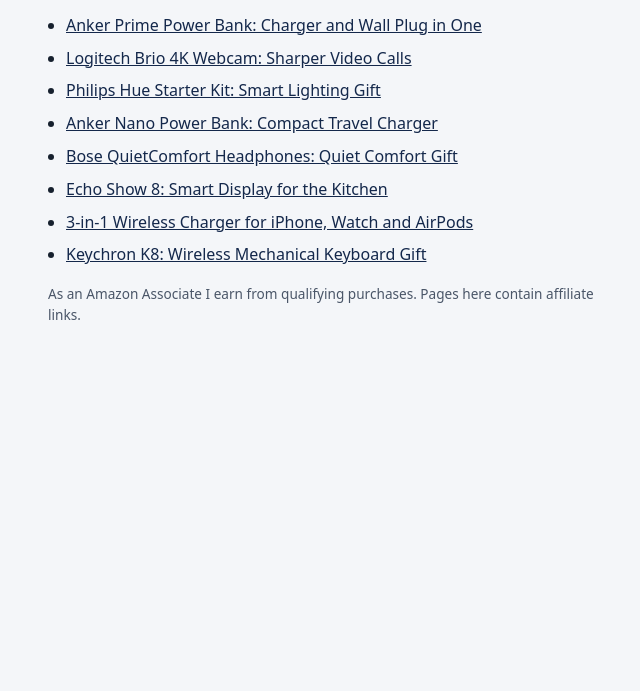
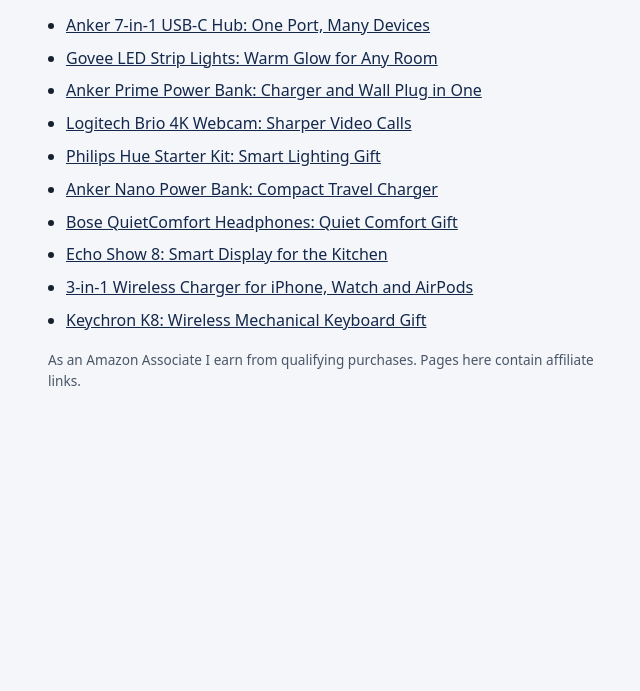
Before and after one commit to melvinsyamsuddin-byte/vhien-pins, a plain HTML site: page index.html in a window 1280 px wide. Shown: the part 109-800 px from the top of the page, without its empty margins (312-952 px from the left). Drawn offline with Linux system fonts and the light colour scheme.

Commit message:
Perbarui beranda

```diff
--- a/index.html
+++ b/index.html
@@ -13,6 +13,8 @@
 <h1>Vhien Tech Picks</h1>
 <p>Tech gift ideas and everyday gadgets. More at <a href="https://vhienstech.com">vhienstech.com</a>.</p>
 <ul>
+<li><a href="/p/vhien261125-02.html">Anker 7-in-1 USB-C Hub: One Port, Many Devices</a></li>
+<li><a href="/p/vhien261125-01.html">Govee LED Strip Lights: Warm Glow for Any Room</a></li>
 <li><a href="/p/vhien261124-02.html">Anker Prime Power Bank: Charger and Wall Plug in One</a></li>
 <li><a href="/p/vhien261124-01.html">Logitech Brio 4K Webcam: Sharper Video Calls</a></li>
 <li><a href="/p/vhien261123-02.html">Philips Hue Starter Kit: Smart Lighting Gift</a></li>
```
